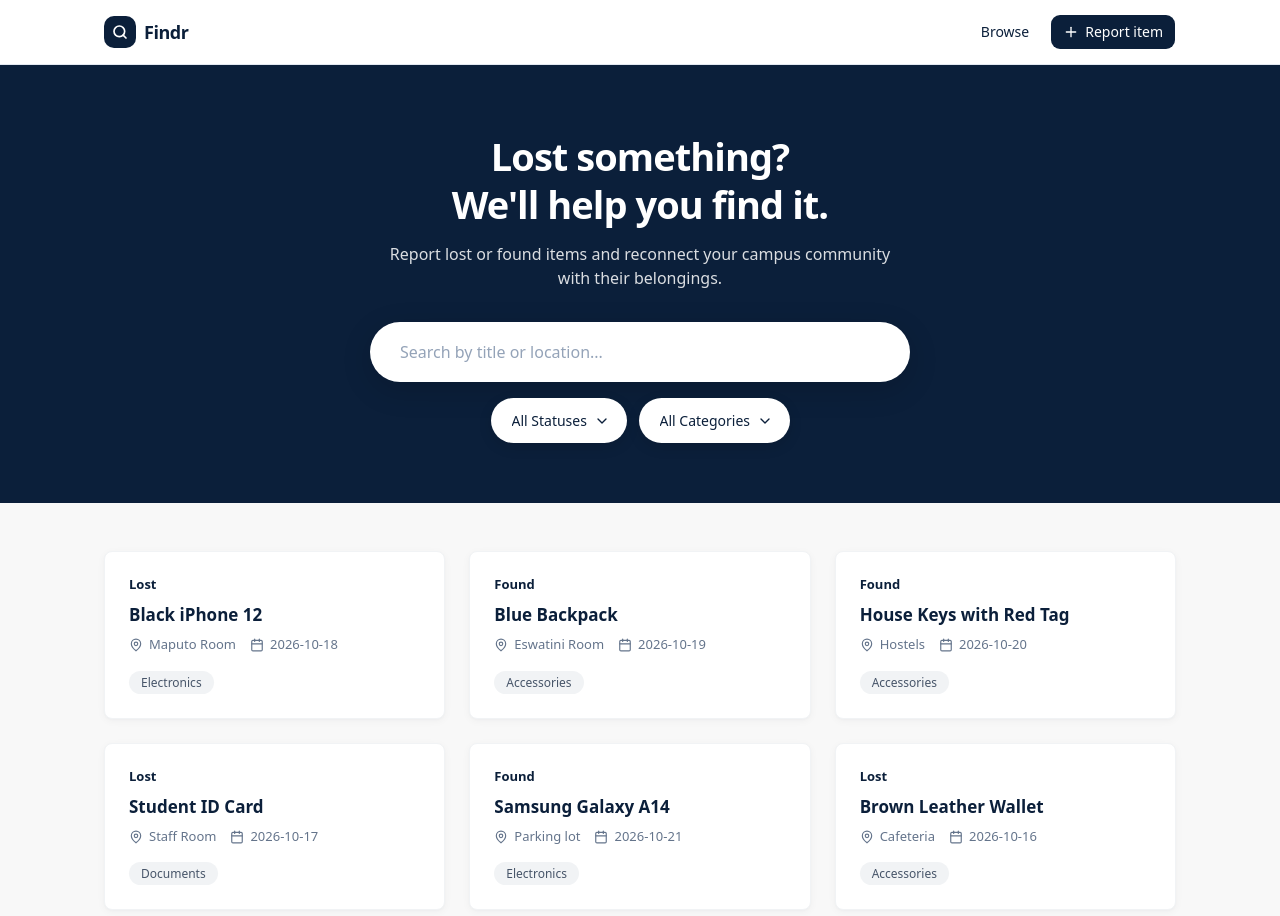
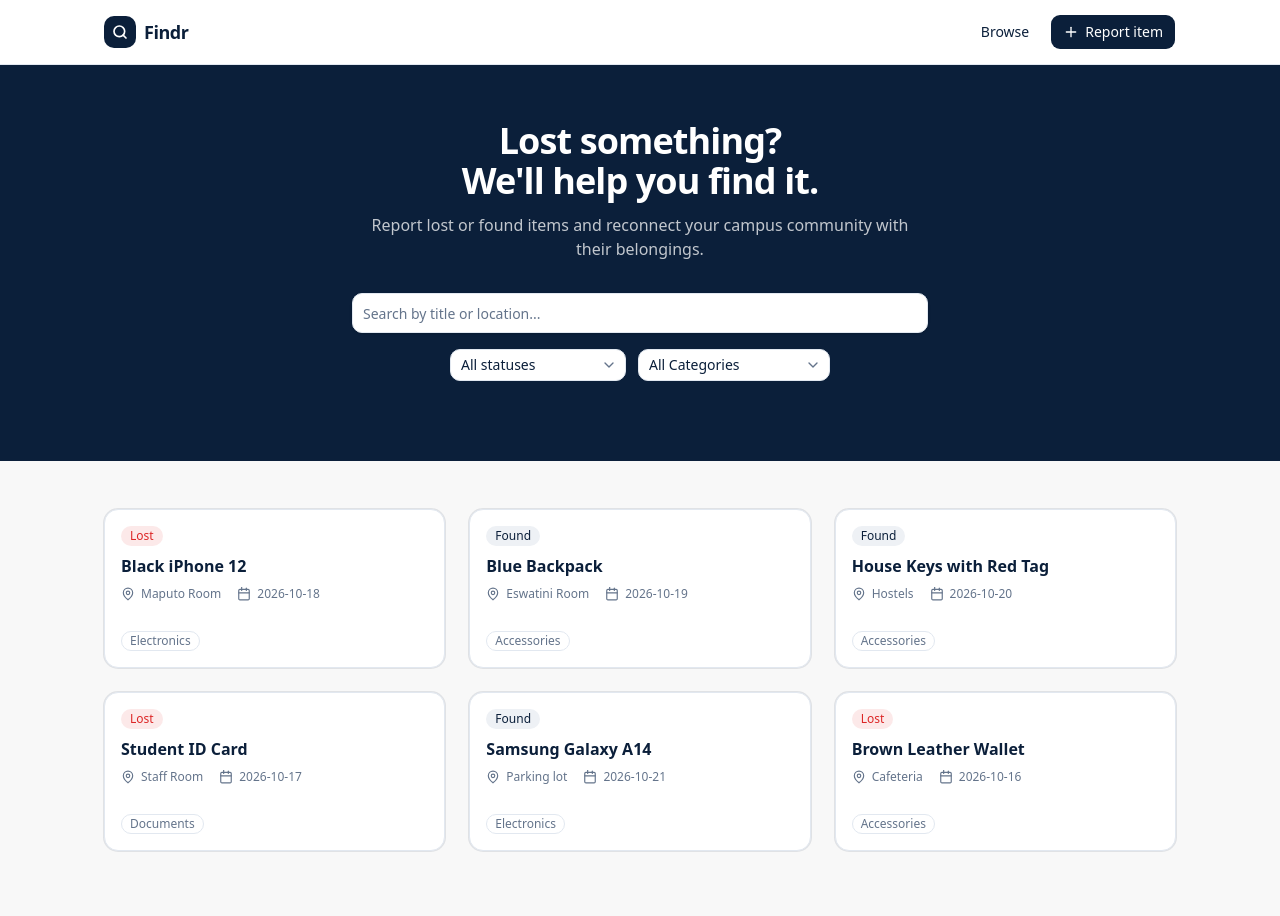
Before and after one commit to GLOIRE5/findr, a React (Vite) app in the folder frontend/: page / in a window 1280 px wide. Shown: the top 916 px of the page. Built offline with nearby package versions, Linux system fonts and the light colour scheme.

Commit message:
feat: enhance ItemsList page with Tailwind components and improved layout

```diff
--- a/frontend/src/App.jsx
+++ b/frontend/src/App.jsx
@@ -3,12 +3,11 @@ import { createBrowserRouter, Navigate, Outlet, RouterProvider, useLocation } fr
 import Header from "./components/Header";
 import ItemsList from "./pages/ItemsList";
 import ReportItem from "./pages/ReportItem";
-import "./App.css";
 
 function Layout() {
   const { hash, key } = useLocation();
 
-  // New page starts at the top; #section links (e.g. Browse -> /#items) scroll to it
+  // New page starts at the top
   useEffect(() => {
     const target = hash && document.getElementById(hash.slice(1));
     if (target) target.scrollIntoView();
--- a/frontend/src/pages/ItemsList.jsx
+++ b/frontend/src/pages/ItemsList.jsx
@@ -1,4 +1,14 @@
 import { useMemo, useState } from "react";
+import { Badge } from "@/components/ui/badge";
+import { Card, CardContent, CardDescription, CardHeader, CardTitle } from "@/components/ui/card";
+import { Input } from "@/components/ui/input";
+import {
+  Select,
+  SelectContent,
+  SelectItem,
+  SelectTrigger,
+  SelectValue,
+} from "@/components/ui/select";
 import { sampleItems } from "../data/sampleItems";
 
 const categories = ["electronics", "documents", "accessories", "clothing", "other"];
@@ -19,70 +29,99 @@ export default function ItemsList() {
   }, [search, status, category]);
 
   return (
-    <div className="items-page-wrapper">
-      <section className="hero-banner">
-        <div className="hero-content">
-          <h1 className="hero-title">
+    <div className="flex min-h-screen flex-col bg-background">
+      <section className="bg-navy px-4 pt-10 pb-16 text-white sm:pt-14 sm:pb-20">
+        <div className="mx-auto max-w-xl text-center">
+          <h1 className="text-3xl font-bold tracking-tight sm:text-4xl">
             Lost something?<br />We'll help you find it.
           </h1>
-          <p className="hero-subtitle">
+          <p className="mt-3 text-sm text-white/75 sm:text-base">
             Report lost or found items and reconnect your campus community with their belongings.
           </p>
 
-          <div className="hero-search-wrapper">
-            <input
-              className="hero-search-input search-input"
+          <div className="mt-8">
+            <Input
               type="text"
               placeholder="Search by title or location..."
               value={search}
               onChange={(e) => setSearch(e.target.value)}
+              className="h-10 w-full bg-white text-foreground placeholder:text-muted-foreground shadow-sm"
             />
           </div>
 
-          <div className="hero-filters filters">
-            <select className="filter-select" value={status} onChange={(e) => setStatus(e.target.value)}>
-              <option value="">All statuses</option>
-              <option value="lost">Lost</option>
-              <option value="found">Found</option>
-            </select>
-            <select className="filter-select" value={category} onChange={(e) => setCategory(e.target.value)}>
-              <option value="">All categories</option>
+          <div className="mt-4 flex flex-col items-center justify-center gap-3 sm:flex-row">
+            <Select value={status || "all"} onValueChange={(val) => setStatus(val === "all" ? "" : val)}>
+              <SelectTrigger className="h-10 w-full bg-white text-foreground sm:w-44">
+                <SelectValue placeholder="All statuses" />
+              </SelectTrigger>
+              <SelectContent>
+                <SelectItem value="all">All statuses</SelectItem>
+                <SelectItem value="lost">Lost</SelectItem>
+                <SelectItem value="found">Found</SelectItem>
+              </SelectContent>
+            </Select>
+
+            <Select value={category || "all"} onValueChange={(val) => setCategory(val === "all" ? "" : val)}>
+              <SelectTrigger className="h-10 w-full bg-white text-foreground capitalize sm:w-48">
+                <SelectValue placeholder="All categories" />
+              </SelectTrigger>
+              <SelectContent>
+                <SelectItem value="all">All categories</SelectItem>
                 {categories.map((c) => (
-                <option key={c} value={c}>{c}</option>
+                  <SelectItem key={c} value={c} className="capitalize">
+                    {c}
+                  </SelectItem>
                 ))}
-            </select>
+              </SelectContent>
+            </Select>
           </div>
         </div>
       </section>
 
-      <main id="items" className="items-page items-main scroll-mt-16">
+      <main id="items" className="mx-auto w-full max-w-[1120px] flex-1 scroll-mt-16 px-4 py-8 sm:px-6 sm:py-12">
         {items.length === 0 ? (
-          <p className="no-items">No items match your search.</p>
+          <div className="rounded-2xl border border-dashed border-border bg-card p-12 text-center text-sm text-muted-foreground">
+            No items match your search.
+          </div>
         ) : (
-          <ul className="items-grid">
+          <ul className="grid grid-cols-1 gap-6 sm:grid-cols-2 lg:grid-cols-3">
             {items.map((item) => (
-              <li key={item.id} className={`item-card ${item.status}`}>
-                <span className="badge">{item.status}</span>
-                <h3 className="item-title">{item.title}</h3>
-                <div className="item-details">
-                  <span className="item-location">
-                    <svg className="meta-icon" width="14" height="14" viewBox="0 0 24 24" fill="none" stroke="currentColor" strokeWidth="2" strokeLinecap="round" strokeLinejoin="round" aria-hidden="true">
+              <li key={item.id} className="flex">
+                <Card className="flex w-full flex-col justify-between border bg-card transition-colors hover:border-navy/40">
+                  <CardHeader className="pb-3">
+                    <div className="flex items-center justify-between">
+                      <Badge variant={item.status === "lost" ? "destructive" : "secondary"} className="capitalize">
+                        {item.status}
+                      </Badge>
+                    </div>
+                    <CardTitle className="pt-1 text-base font-semibold text-card-foreground">
+                      {item.title}
+                    </CardTitle>
+                    <CardDescription className="flex flex-wrap items-center gap-x-4 gap-y-1 pt-1 text-xs text-muted-foreground">
+                      <span className="inline-flex items-center gap-1.5">
+                        <svg className="size-3.5 shrink-0" width="14" height="14" viewBox="0 0 24 24" fill="none" stroke="currentColor" strokeWidth="2" strokeLinecap="round" strokeLinejoin="round" aria-hidden="true">
                           <path d="M20 10c0 6-8 12-8 12s-8-6-8-12a8 8 0 0 1 16 0Z" />
                           <circle cx="12" cy="10" r="3" />
                         </svg>
                         {item.location}
                       </span>
-                  <span className="item-date">
-                    <svg className="meta-icon" width="14" height="14" viewBox="0 0 24 24" fill="none" stroke="currentColor" strokeWidth="2" strokeLinecap="round" strokeLinejoin="round" aria-hidden="true">
+                      <span className="inline-flex items-center gap-1.5">
+                        <svg className="size-3.5 shrink-0" width="14" height="14" viewBox="0 0 24 24" fill="none" stroke="currentColor" strokeWidth="2" strokeLinecap="round" strokeLinejoin="round" aria-hidden="true">
                           <rect width="18" height="18" x="3" y="4" rx="2" ry="2" />
                           <line x1="16" x2="16" y1="2" y2="6" />
-                      <line x1="8" x2="8" y1="2" y2="6" />
+                          <line x1="8" x2="8" y2="6" />
                           <line x1="3" x2="21" y1="10" y2="10" />
                         </svg>
                         {item.date}
                       </span>
-                </div>
-                <p className="item-category-chip">{item.category}</p>
+                    </CardDescription>
+                  </CardHeader>
+                  <CardContent className="pt-0">
+                    <Badge variant="outline" className="font-normal capitalize text-muted-foreground">
+                      {item.category}
+                    </Badge>
+                  </CardContent>
+                </Card>
               </li>
             ))}
           </ul>
```
Lines whose indentation alone changed are shown as unchanged.
